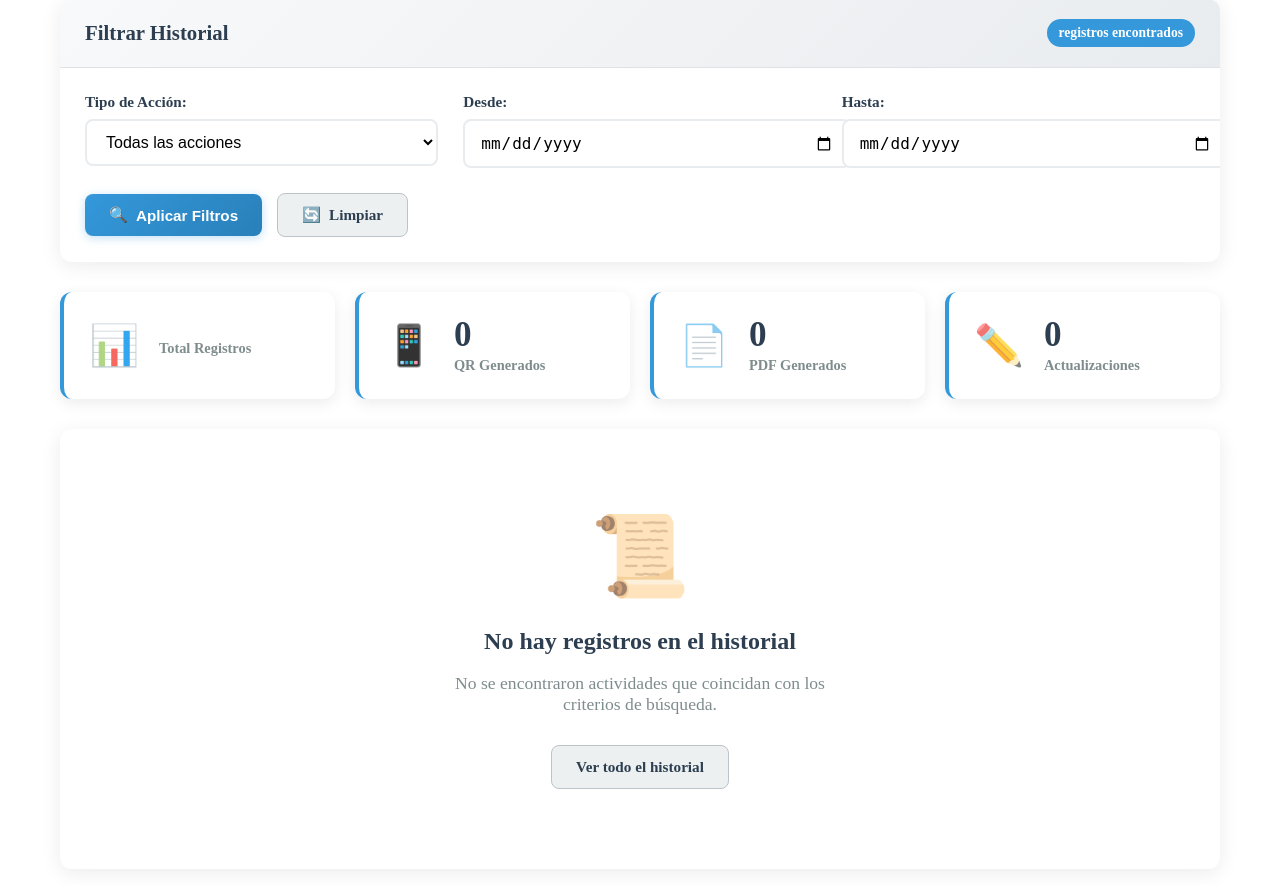
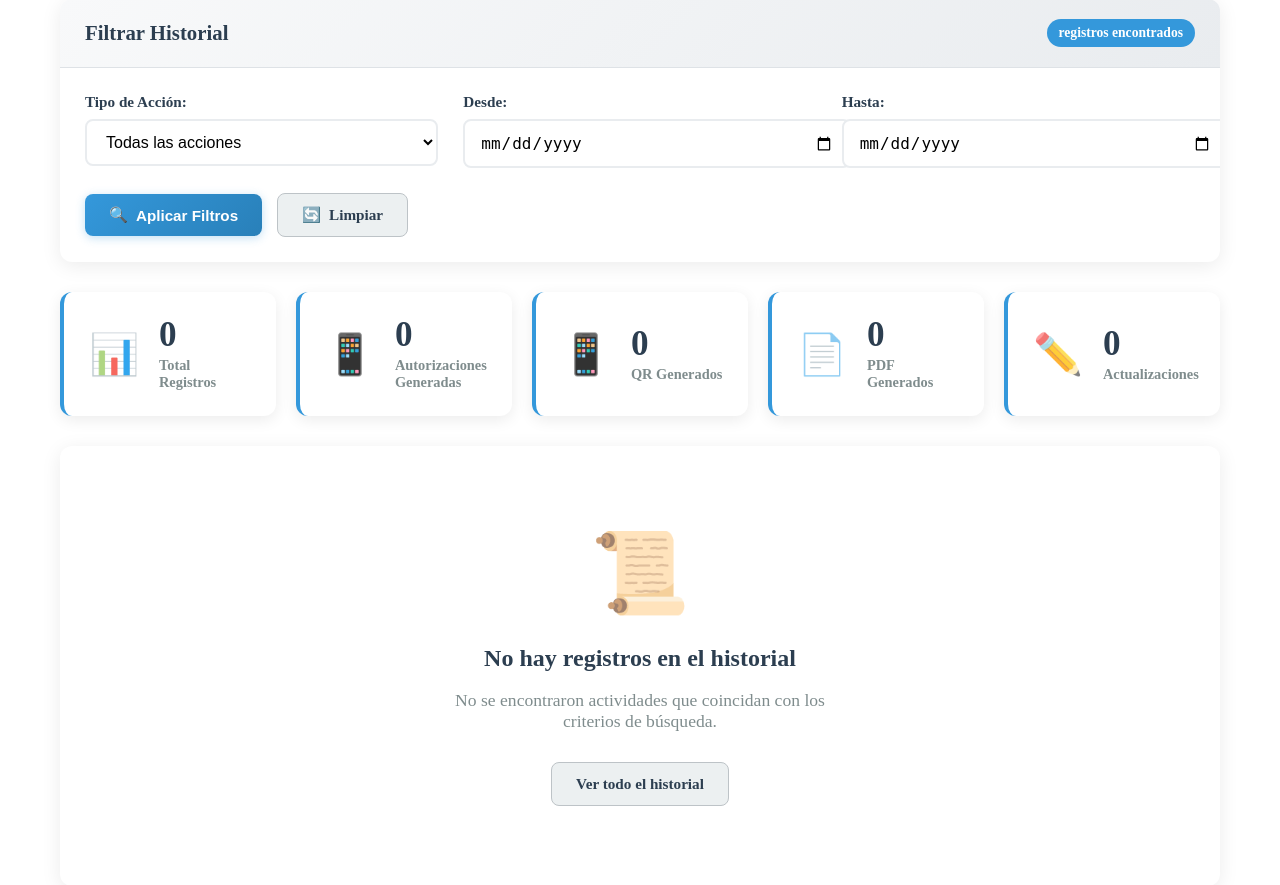
Before and after one commit to KadirBarquet/Formulario-ACT-QR-Placas-Django-App, a Django app: page /historial/ in a window 1280 px wide. Shown: the part 313-1198 px from the top of the page. Run offline with Django 5.2, Linux system fonts and the light colour scheme; the visitor is signed in with stand-in values (Sample User, id 1); data that the repository does not hold is empty; some libraries are stand-ins or nearby versions.

Commit message:
config counts registers

```diff
--- a/apps/formulario/views/historial.py
+++ b/apps/formulario/views/historial.py
@@ -40,5 +40,10 @@ class HistorialListView(LoginRequiredMixin, ListView):
         context['acciones'] = HistorialAutorizacion.objects.values_list(
             'accion', flat=True
         ).distinct()
+        context['total_acciones'] = HistorialAutorizacion.objects.count()
+        context['total_autorizaciones_generadas'] = HistorialAutorizacion.objects.filter(accion='GENERAR_AUTORIZACION').count()
+        context['total_qrs_generados'] = HistorialAutorizacion.objects.filter(accion='GENERAR_QR').count()
+        context['total_pdfs_generados'] = HistorialAutorizacion.objects.filter(accion='GENERAR_PDF').count()
+        context['total_actualizaciones'] = HistorialAutorizacion.objects.filter(accion='ACTUALIZAR_AUTORIZACION').count()
         context['current_date'] = timezone.now().strftime('%d/%m/%Y, %H:%M')
         return context
--- a/templates/formulario/historial_list.html
+++ b/templates/formulario/historial_list.html
@@ -65,28 +65,35 @@
         <div class="stat-item">
             <div class="stat-icon">📊</div>
             <div class="stat-content">
-                <span class="stat-number">{{ historial.paginator.count }}</span>
+                <span class="stat-number">{{ total_acciones }}</span>
                 <span class="stat-label">Total Registros</span>
+            </div>
+        </div>
+        <div class="stat-item" title="Total de autorizaciones generadas">
+            <div class="stat-icon">📱</div>
+            <div class="stat-content">
+                <span class="stat-number">{{ total_autorizaciones_generadas|default:0 }}</span>
+                <span class="stat-label">Autorizaciones Generadas</span>
             </div>
         </div>
         <div class="stat-item">
             <div class="stat-icon">📱</div>
             <div class="stat-content">
-                <span class="stat-number">{{ acciones_count.generar_qr|default:0 }}</span>
+                <span class="stat-number">{{ total_qrs_generados|default:0 }}</span>
                 <span class="stat-label">QR Generados</span>
             </div>
         </div>
         <div class="stat-item">
             <div class="stat-icon">📄</div>
             <div class="stat-content">
-                <span class="stat-number">{{ acciones_count.generar_pdf|default:0 }}</span>
+                <span class="stat-number">{{ total_pdfs_generados|default:0 }}</span>
                 <span class="stat-label">PDF Generados</span>
             </div>
         </div>
         <div class="stat-item">
             <div class="stat-icon">✏️</div>
             <div class="stat-content">
-                <span class="stat-number">{{ acciones_count.actualizar_autorizacion|default:0 }}</span>
+                <span class="stat-number">{{ total_actualizaciones|default:0 }}</span>
                 <span class="stat-label">Actualizaciones</span>
             </div>
         </div>
```
Also changed, not shown: apps/formulario/views/qr_code.py (line endings or trailing spaces).
